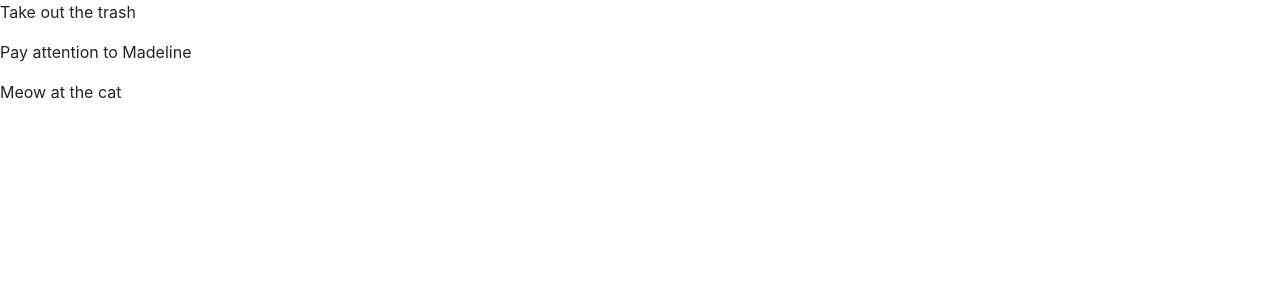
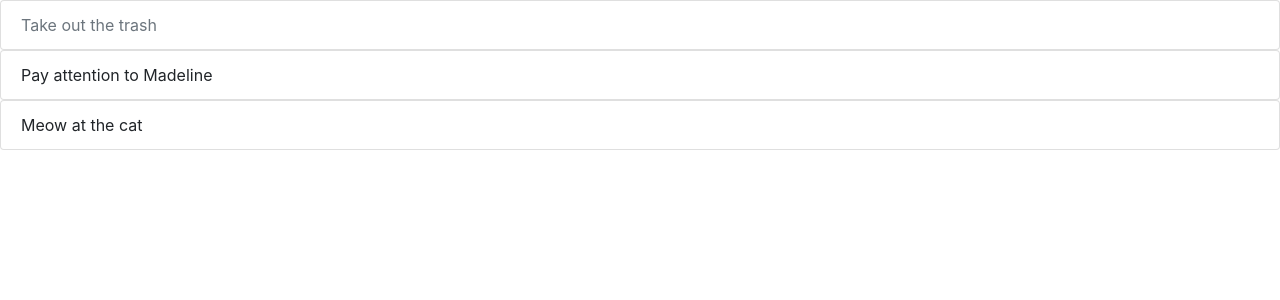
Before and after one commit to chrislacey89/toDoList, a React (Create React App) app: page / in a window 1280 px wide. Shown: the top 300 px of the page. Built offline with nearby package versions, Linux system fonts and the light colour scheme.

Commit message:
added disabled logic

```diff
--- a/src/App.js
+++ b/src/App.js
@@ -10,7 +10,7 @@ class App extends Component {
       {
         id: 1,
         title: "Take out the trash",
-        completed: false
+        completed: true
       },
       {
         id: 2,
--- a/src/Components/TodoItem.js
+++ b/src/Components/TodoItem.js
@@ -4,8 +4,16 @@ import PropTypes from "prop-types";
 export class TodoItem extends Component {
   render() {
     return (
-      <div>
-        <p>{this.props.todo.title}</p>
+      <div className="list-group">
+        <div
+          className={
+            this.props.todo.completed
+              ? "list-group-item disabled"
+              : "list-group-item"
+          }
+        >
+          {this.props.todo.title}
+        </div>
       </div>
     );
   }
```
